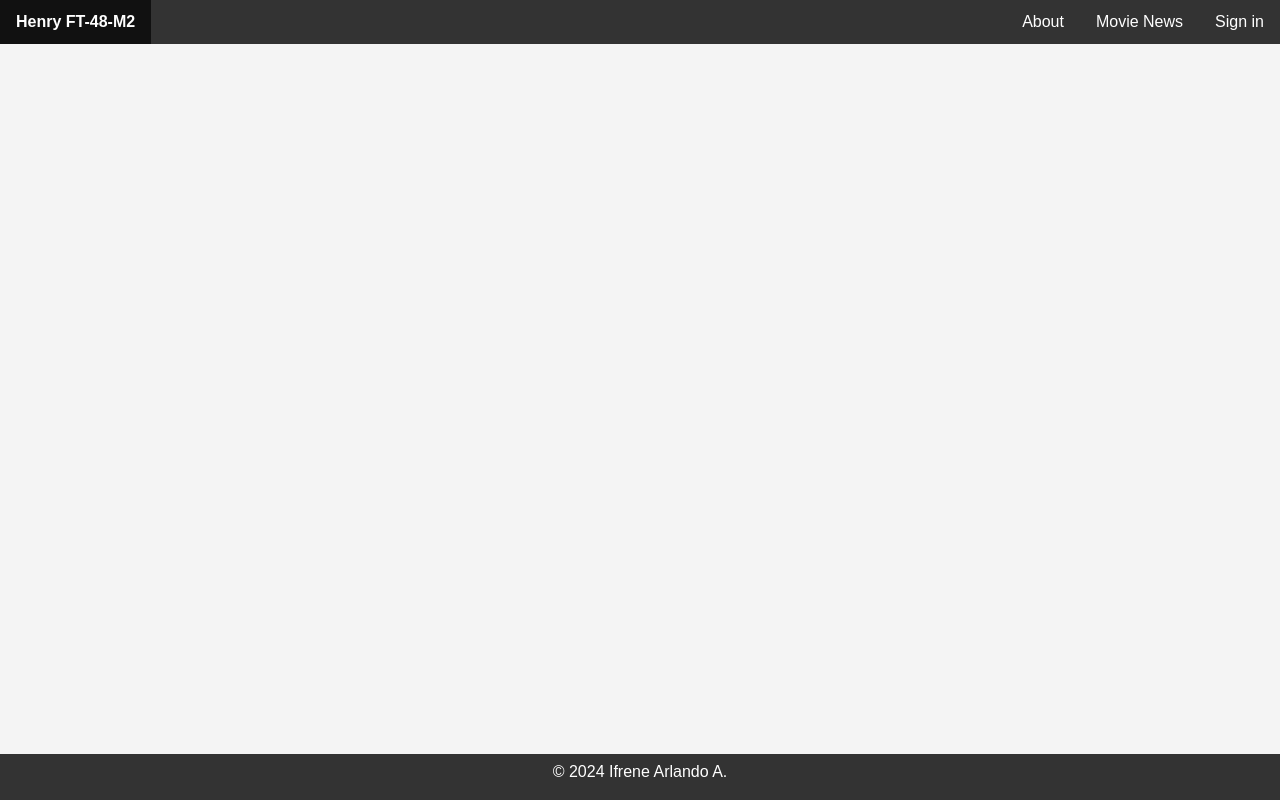
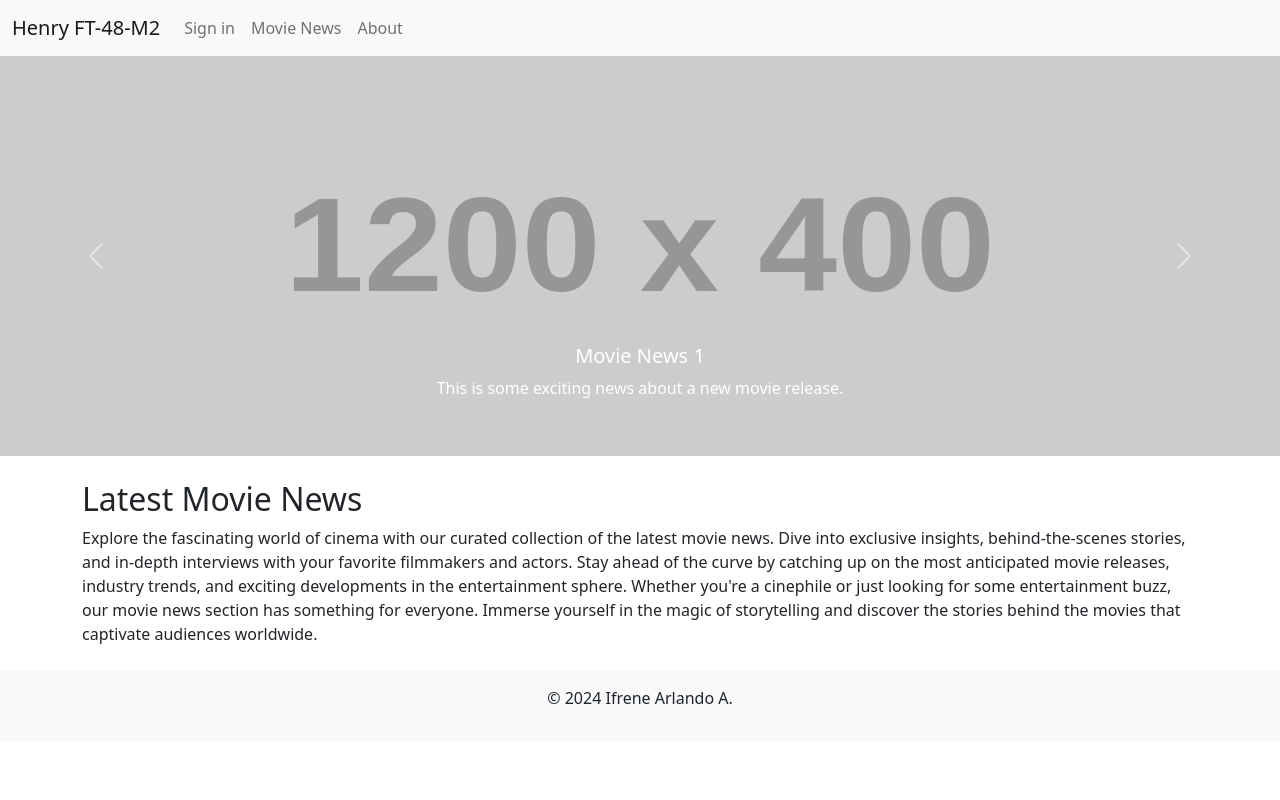
Before and after one commit to pi-rym/PM2-IfreneArlandoArg, a website: page front/pages/movieNews.html in a window 1280 px wide. Drawn offline with nearby package versions, Linux system fonts and the light colour scheme; no server answers; placeholder pictures from the web are drawn by us.

Commit message:
Here we go!

```diff
--- a/front/pages/movieNews.html
+++ b/front/pages/movieNews.html
@@ -1,43 +1,77 @@
 <!DOCTYPE html>
 <html lang="en">
 <head>
-    <meta charset="UTF-8" />
-    <meta name="viewport" content="width=device-width, initial-scale=1.0" />
-    <link rel="stylesheet" href="../styles/reset.css">
-    <link rel="stylesheet" href="../styles/style.css">
+    <meta charset="UTF-8">
+    <meta name="viewport" content="width=device-width, initial-scale=1.0">
+    <link rel="icon" type="image/png" sizes="32x32" href="https://www.app.soyhenry.com/favicon-32x32.png"/>
+    <link href="https://cdn.jsdelivr.net/npm/bootstrap@5.2.3/dist/css/bootstrap.min.css" rel="stylesheet" integrity="sha384-rbsA2VBKQhggwzxH7pPCaAqO46MgnOM80zW1RWuH61DGLwZJEdK2Kadq2F9CUG65" crossorigin="anonymous">
+    <script src="https://cdn.jsdelivr.net/npm/bootstrap@5.2.3/dist/js/bootstrap.bundle.min.js" integrity="sha384-kenU1KFdBIe4zVF0s0G1M5b4hcpxyD9F7jL+jjXkk+Q2h455rYXK/7HAuoJl+0I4" crossorigin="anonymous"></script>
     <script src="https://ajax.googleapis.com/ajax/libs/jquery/3.7.1/jquery.min.js"></script>
     <title>Henry FT-48-M2 Ifrene Arlando</title>
 </head>
 <body>
 
 <!-- Navigation Bar -->
-   <nav>
-    <div class="menu-toggle" onclick="toggleMenu()">
-      <div class="bar"></div>
-      <div class="bar"></div>
-      <div class="bar"></div>
+<nav class="navbar navbar-expand-lg navbar-light bg-light">
+    <div class="container-fluid">
+        <button class="navbar-toggler" type="button" data-toggle="collapse" data-target="#navbarNav" aria-controls="navbarNav" aria-expanded="false" aria-label="Toggle navigation">
+            <span class="navbar-toggler-icon"></span>
+        </button>
+        <a class="navbar-brand" href="/">Henry FT-48-M2</a>
+        <div class="collapse navbar-collapse" id="navbarNav">
+            <ul class="navbar-nav ml-auto">
+                <li class="nav-item">
+                    <a class="nav-link prompt" onclick="signIn()">Sign in</a>
+                </li>
+                <li class="nav-item">
+                    <a class="nav-link" href="./movieNews.html" target="_blank">Movie News</a>
+                </li>
+                <li class="nav-item">
+                    <a class="nav-link" href="./about.html" target="_blank">About</a>
+                </li>
+            </ul>
+        </div>
+    </div>
+</nav>
+
+<!-- Carousel -->
+<div id="movieCarousel" class="carousel slide" data-bs-ride="carousel">
+    <div class="carousel-inner">
+        <div class="carousel-item active">
+            <img src="https://via.placeholder.com/1200x400" class="d-block w-100" alt="Movie News 1"  height="400">
+            <div class="carousel-caption d-none d-md-block">
+                <h5>Movie News 1</h5>
+                <p>This is some exciting news about a new movie release.</p>
+            </div>
         </div>
 
-    <ul class="nav-links">
-        <li class="homeButton"><a href="/"> Henry FT-48-M2</a></li> <!-- Home Button -->
-        <li><a onclick="signIn()">Sign in</a></li>
-        <li><a href="./movieNews.html" target="_blank">Movie News</a></li>
-        <li><a href="./about.html" target="_blank">About</a></li>
-    </ul>
-  </nav>
+        <!-- Add more carousel items with your news content -->
+    </div>
+    <button class="carousel-control-prev" type="button" data-bs-target="#movieCarousel" data-bs-slide="prev">
+        <span class="carousel-control-prev-icon" aria-hidden="true"></span>
+        <span class="visually-hidden">Previous</span>
+    </button>
+    <button class="carousel-control-next" type="button" data-bs-target="#movieCarousel" data-bs-slide="next">
+        <span class="carousel-control-next-icon" aria-hidden="true"></span>
+        <span class="visually-hidden">Next</span>
+    </button>
+</div>
 
-
+<!-- Additional Text Regarding Movie News -->
+<section class="container my-4">
+    <h2>Latest Movie News</h2>
+    <p>Explore the fascinating world of cinema with our curated collection of the latest movie news. Dive into exclusive insights, behind-the-scenes stories, and in-depth interviews with your favorite filmmakers and actors. Stay ahead of the curve by catching up on the most anticipated movie releases, industry trends, and exciting developments in the entertainment sphere. Whether you're a cinephile or just looking for some entertainment buzz, our movie news section has something for everyone. Immerse yourself in the magic of storytelling and discover the stories behind the movies that captivate audiences worldwide.</p>
+</section>
 
 
 <!-- Footer -->
-    <footer>
+<footer class="bg-light text-center p-3">
     <p>&copy; <script>document.write(new Date().getFullYear());</script> Ifrene Arlando A.</p>
-
 </footer>
 
 
-    <script src="../scripts/index.js"></script>
 <script src="../scripts/toggle.js"></script>
 <script src="../scripts/signIn.js"></script>
+<script src="../scripts/movieNews.js"></script>
 </body>
 </html>
--- /dev/null
+++ b/front/scripts/movieNews.js
@@ -0,0 +1,27 @@
+
+
+function addCarouselItem(title, imageSrc) {
+    // Create carousel item
+    let carouselItem = document.createElement("div");
+    carouselItem.classList.add("carousel-item");
+
+    // Create image element
+    let image = document.createElement("img");
+    image.src = imageSrc;
+    image.classList.add("d-block", "mx-auto", "h-400"); // Add mx-auto class to center the image
+    image.alt = title + " Image";
+
+    carouselItem.appendChild(image);
+
+
+    // Get the carousel inner container and append the carousel item
+    let carouselInner = document.querySelector(".carousel-inner");
+    carouselInner.appendChild(carouselItem);
+}
+
+// Assuming the API response returns an array of movie objects with properties like title, poster, and genre
+$.get("https://students-api.2.us-1.fl0.io/movies", (data) => {
+    data.forEach((movieData) => {
+        addCarouselItem(movieData.title, movieData.poster);
+    });
+});
--- /dev/null
+++ b/front/styles/movieNews.css
@@ -0,0 +1,5 @@
+/* styles.css (or your CSS file) */
+
+.prompt {
+    cursor: pointer;
+}
```
Lines whose indentation alone changed are shown as unchanged.
